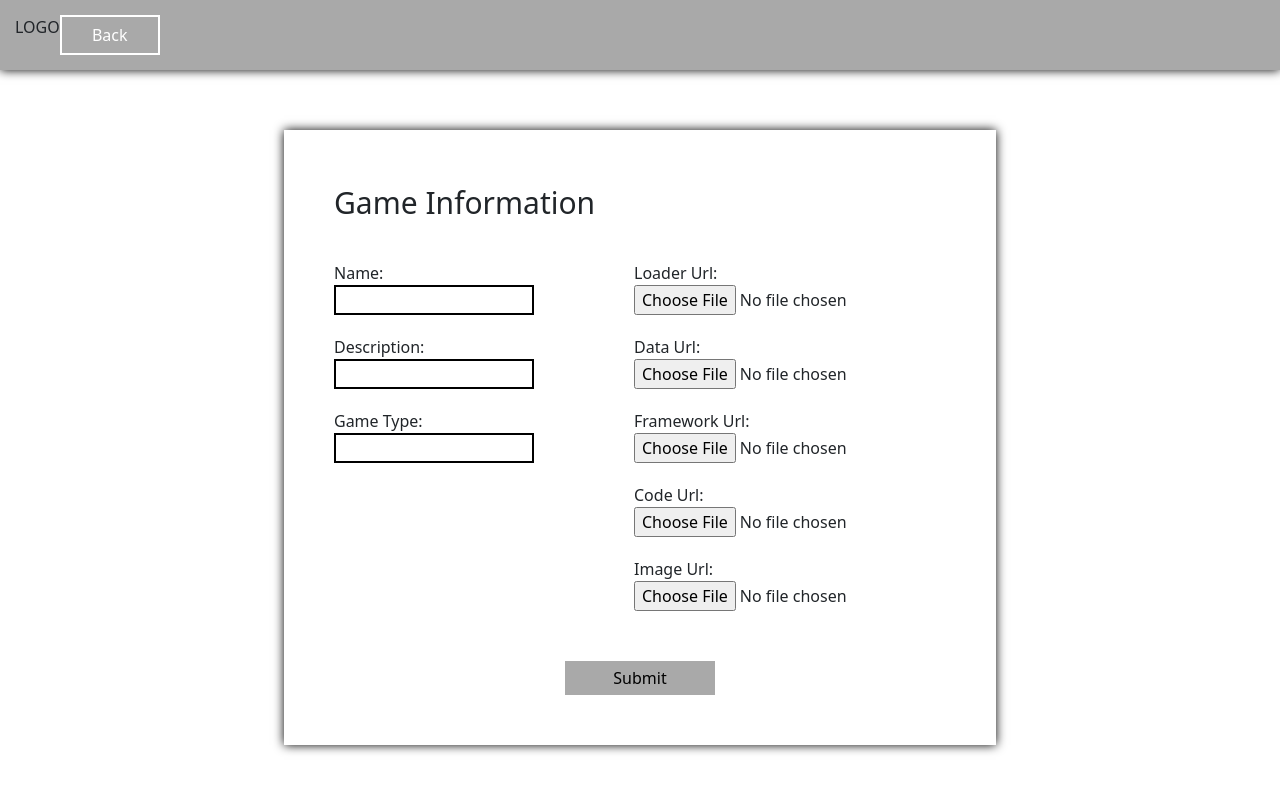
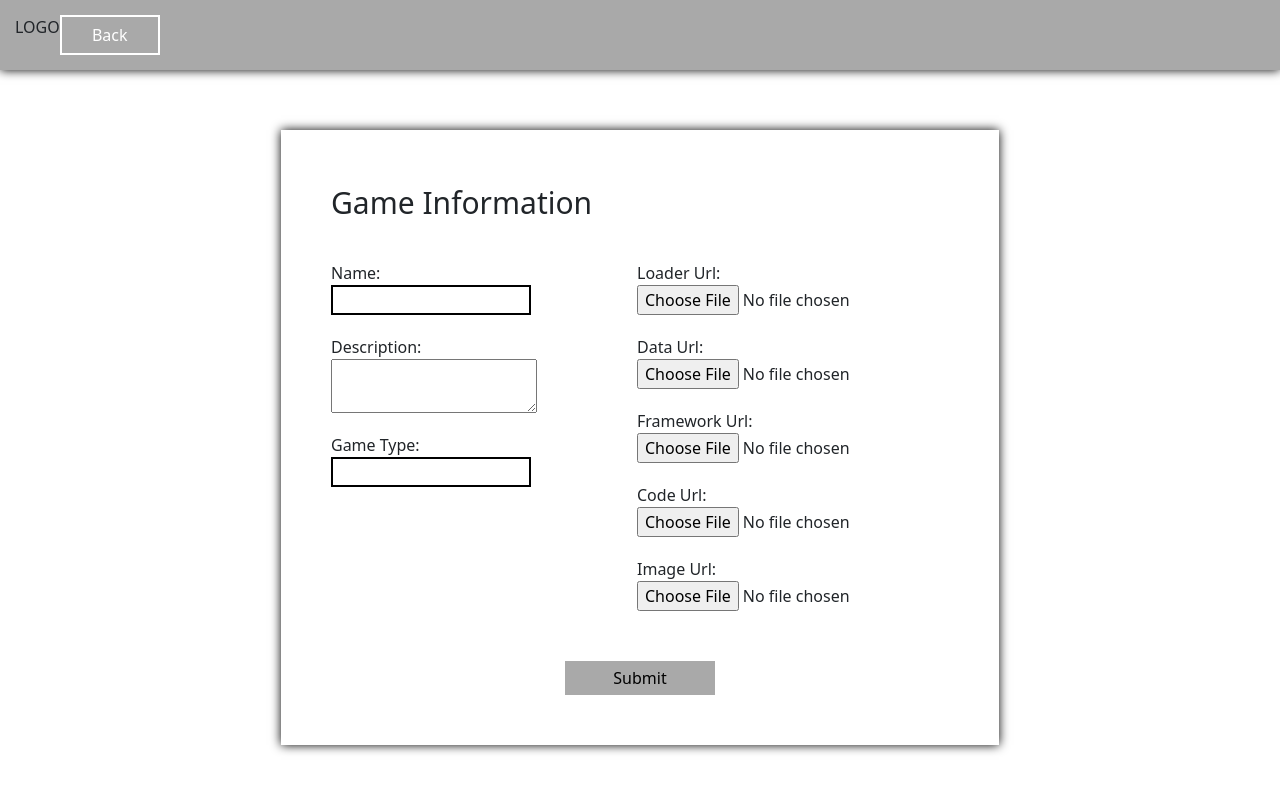
Before and after one commit to GTWebArcade/webarcade-webapp, a React (Create React App) app: page /create-game in a window 1280 px wide. Shown: the top 792 px of the page. Built offline with nearby package versions, Linux system fonts and the light colour scheme; no server answers.

Commit message:
upload game

```diff
--- a/src/component/create-game/index.js
+++ b/src/component/create-game/index.js
@@ -88,7 +88,7 @@ function CreateGamePage() {
               </div>
               <div className={styles.gameInfo}>
                   <label>Description:</label>
-                  <input id="desc" type="text" className={styles.userItem} value={description} onChange={(event) => { setDescription(event?.target?.value); }}></input>
+                  <textarea id="desc" type="text" className={styles.userItem} value={description} onChange={(event) => { setDescription(event?.target?.value); }}></textarea>
               </div>
               <div className={styles.gameInfo}>
                   <label>Game Type:</label>
```
